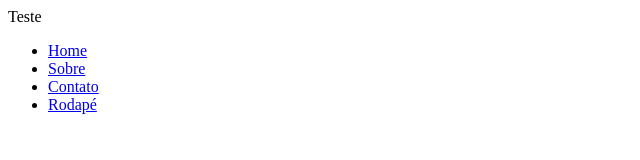
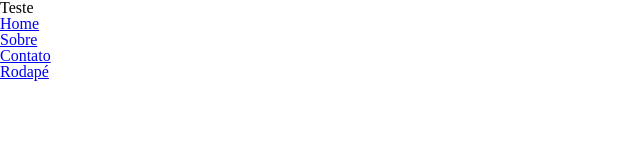
Before and after one commit to cl3m0nn/hamburguer-menu-gld, a plain HTML site: page index.html in a window 1280 px wide. Shown: the whole page, without its empty margins (0-640 px from the left). Drawn offline with nearby package versions, Linux system fonts and the light colour scheme.

Commit message:
Update index.html

```diff
--- a/index.html
+++ b/index.html
@@ -1,3 +1,19 @@
+<!DOCTYPE html>
+<html lang="pt-br">
+<head>
+
+    <!-- === jQuery 3 === -->
+    <script src="https://code.jquery.com/jquery-3.6.3.js" integrity="sha256-nQLuAZGRRcILA+6dMBOvcRh5Pe310sBpanc6+QBmyVM=" crossorigin="anonymous"></script>
+
+    <!-- === Reset CSS === -->
+    <link href=" https://cdn.jsdelivr.net/npm/reset-css@5.0.1/reset.min.css " rel="stylesheet">
+
+    <!-- === Custom CSS === -->
+    <link rel="stylesheet" href="css/index.css">
+
+</head>
+<body>
+
     <nav class="menu-navigation">
         <div class="menu-hamburguer">
             <span>Teste</span>
@@ -9,3 +25,9 @@
             <li><a href="#rodape">Rodapé</a></li>
         </ul>
     </nav>
+
+
+    <!-- === Run jQuery Scripts === -->
+    <script src="js/menu-hamburguer.js"></script>
+</body>
+</html>
```
